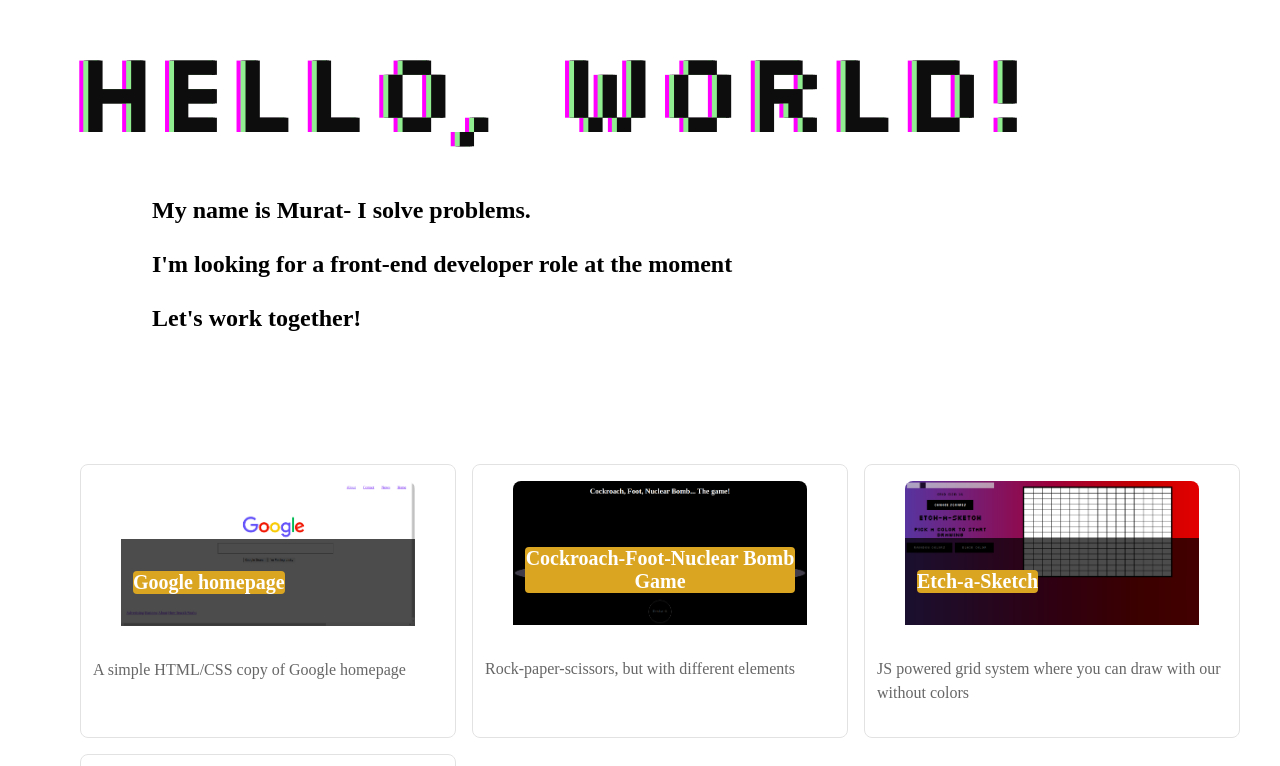
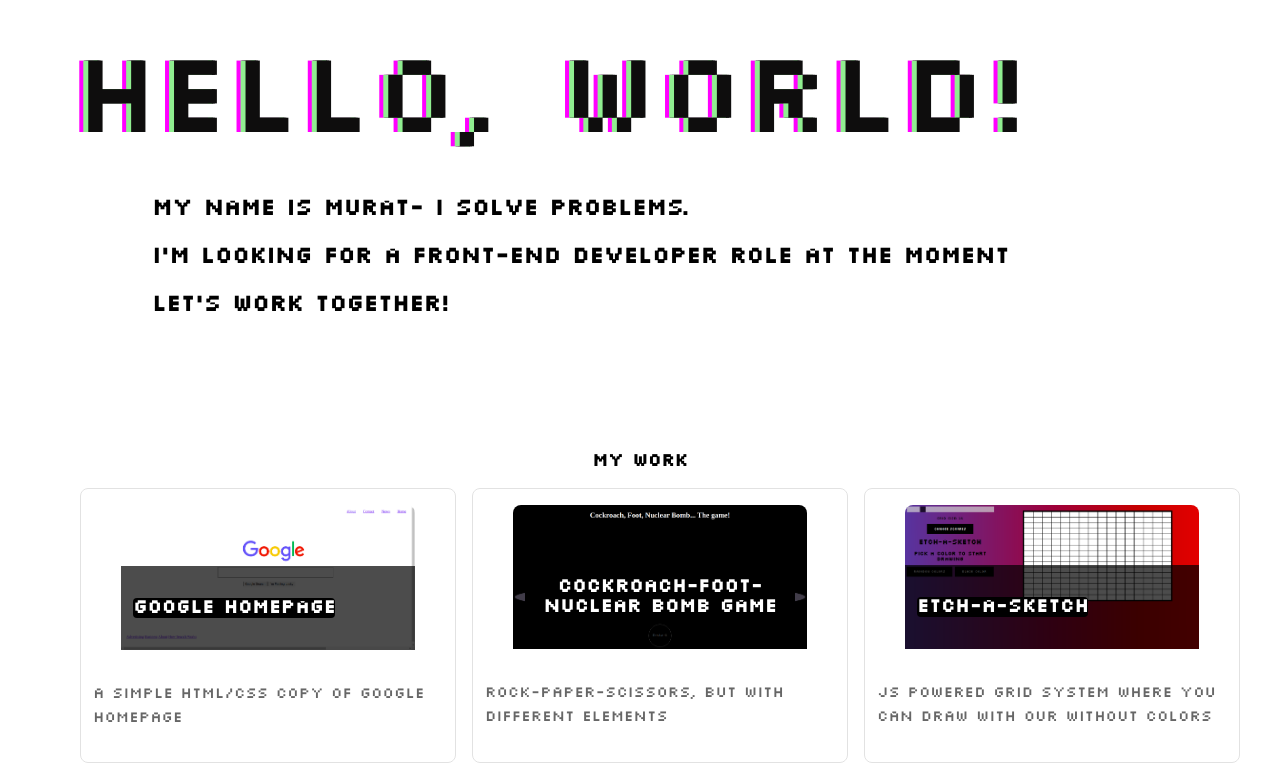
Before and after one commit to muratcan-yuksel/portfolio-website, a plain HTML site: page index.html in a window 1280 px wide. Shown: the part 119-885 px from the top of the page. Drawn offline with Linux system fonts and the light colour scheme.

Commit message:
changed the html font

```diff
--- a/index.html
+++ b/index.html
@@ -27,6 +27,7 @@
 
 
     <section class="portfolio">
+      <h3 id="myWork">My work</h3>
       <ul>
         <li>
           <figure id="googlePage">
--- a/style2.css
+++ b/style2.css
@@ -8,10 +8,11 @@
   /* Generic styles */
   html {
     scroll-behavior: smooth;
+    font-family:newFont;
   }
 
   a {
-    background-color: goldenrod;
+    background-color: rgb(0, 0, 0);
     text-decoration: none;
     color: white;
     border-radius: .25rem;
@@ -171,6 +172,9 @@
     grid-template-columns: repeat(auto-fit, minmax(240px, 1fr));
     align-items: center;
   }
+  #myWork{
+      text-align:center;
+  }
 
 /* portfolio part*/
 
```
